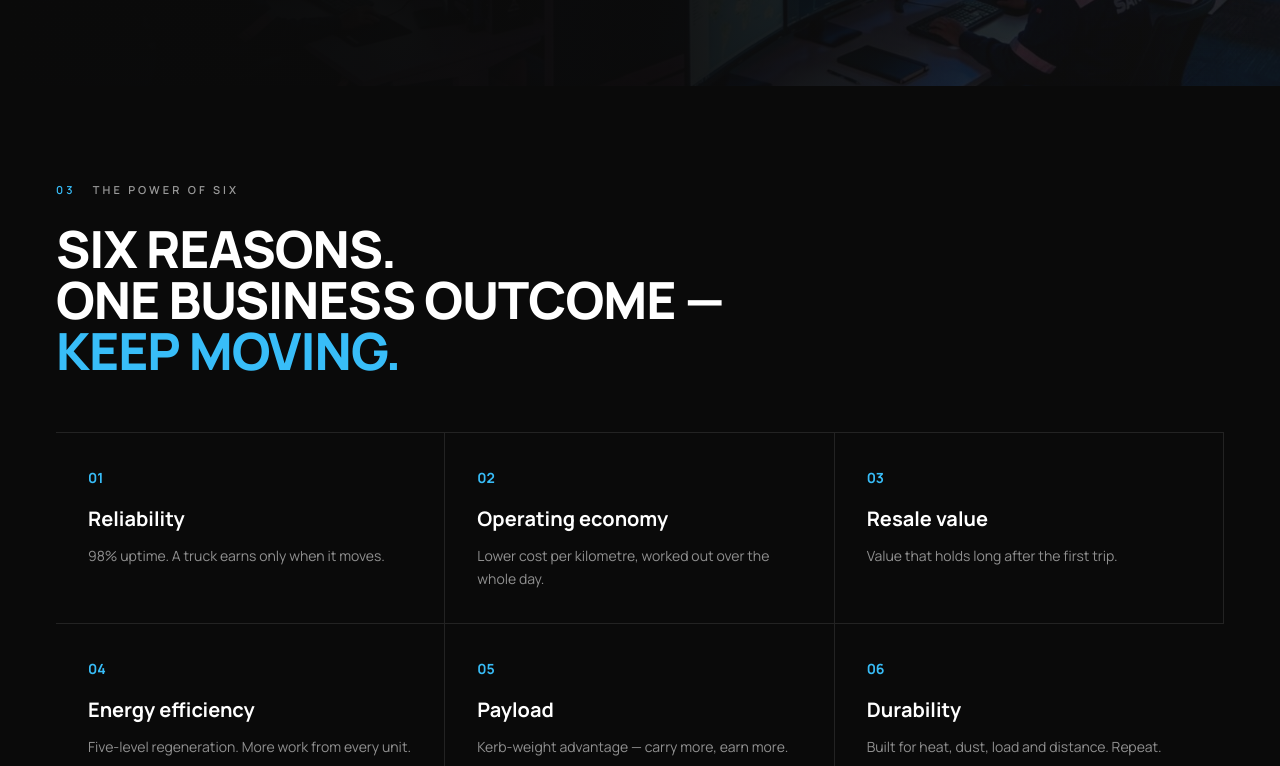
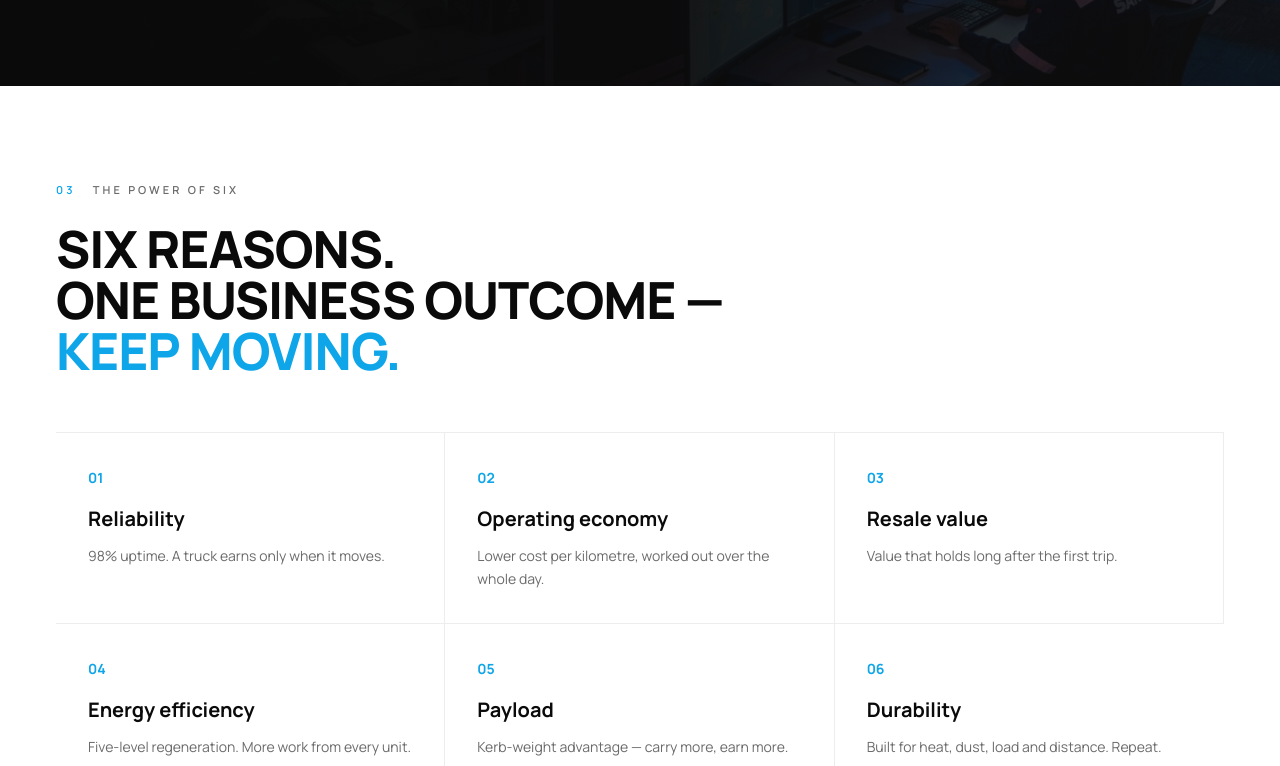
Before and after one commit to infabioinc/sanyv5, a React (Vite) app: page / in a window 1280 px wide. Shown: the part 2034-2800 px from the top of the page. Built offline with nearby package versions, Linux system fonts and the light colour scheme.

Commit message:
v5: light Scandinavian base — flip body + trucks/applications/power sections to white; keep hero + economics dark as cinematic breaks

```diff
--- a/src/components/Applications.jsx
+++ b/src/components/Applications.jsx
@@ -2,11 +2,11 @@ import { applications } from '../data/site'
 
 export default function Applications() {
   return (
-    <section id="applications" className="border-y border-white/10 bg-sany-black text-white">
+    <section id="applications" className="border-y border-sany-mist bg-white text-sany-black">
       <div className="mx-auto max-w-site section-pad py-14">
         <div className="flex flex-col gap-6 md:flex-row md:items-center md:justify-between">
-          <p className="eyebrow text-white/70">Proven in Indian operations</p>
-          <p className="max-w-md text-sm text-white/50">
+          <p className="eyebrow text-sany-steel">Proven in Indian operations</p>
+          <p className="max-w-md text-sm text-sany-steel">
             Deployed across the sectors that move India — from cement and steel to
             coal, ports and beyond.
           </p>
@@ -15,9 +15,9 @@ export default function Applications() {
         <ul className="mt-8 flex flex-wrap gap-x-2 gap-y-3 text-2xl font-bold tracking-tight sm:text-3xl md:text-4xl">
           {applications.map((a, i) => (
             <li key={a} className="flex items-center">
-              <span className="text-white/85 transition-colors hover:text-white">{a}</span>
+              <span className="text-sany-black transition-colors hover:text-sany-sky-deep">{a}</span>
               {i < applications.length - 1 && (
-                <span className="mx-3 text-sany-sky md:mx-4">/</span>
+                <span className="mx-3 text-sany-sky-deep md:mx-4">/</span>
               )}
             </li>
           ))}
--- a/src/components/PowerOfSix.jsx
+++ b/src/components/PowerOfSix.jsx
@@ -2,28 +2,28 @@ import { powerOfSix } from '../data/site'
 
 export default function PowerOfSix() {
   return (
-    <section id="power" className="bg-sany-black text-white">
+    <section id="power" className="bg-white text-sany-black">
       <div className="mx-auto max-w-site section-pad py-16 lg:py-24">
         <div className="max-w-2xl">
-          <p className="eyebrow mb-6">
-            <span className="mr-3 text-sany-sky">03</span> The power of six
+          <p className="eyebrow mb-6 text-sany-steel">
+            <span className="mr-3 text-sany-sky-deep">03</span> The power of six
           </p>
           <h2 className="display text-4xl sm:text-5xl md:text-[3.2rem]">
             Six reasons.
             <br />
-            One business outcome — <span className="text-sany-sky">keep moving.</span>
+            One business outcome — <span className="text-sany-sky-deep">keep moving.</span>
           </h2>
         </div>
 
-        <div className="mt-14 grid grid-cols-1 border-t border-white/10 sm:grid-cols-2 lg:grid-cols-3">
+        <div className="mt-14 grid grid-cols-1 border-t border-sany-mist sm:grid-cols-2 lg:grid-cols-3">
           {powerOfSix.map((p, i) => (
             <div
               key={p.n}
-              className="group border-b border-white/10 p-8 transition-colors hover:bg-sany-ink sm:[&:nth-child(odd)]:border-r lg:[&:nth-child(3n+1)]:border-r lg:[&:nth-child(3n+2)]:border-r"
+              className="group border-b border-sany-mist p-8 transition-colors hover:bg-sany-fog sm:[&:nth-child(odd)]:border-r lg:[&:nth-child(3n+1)]:border-r lg:[&:nth-child(3n+2)]:border-r"
             >
-              <span className="text-sm font-bold text-sany-sky">{p.n}</span>
+              <span className="text-sm font-bold text-sany-sky-deep">{p.n}</span>
               <h3 className="mt-4 text-xl font-bold">{p.title}</h3>
-              <p className="mt-3 text-sm leading-relaxed text-white/55">{p.copy}</p>
+              <p className="mt-3 text-sm leading-relaxed text-sany-steel">{p.copy}</p>
             </div>
           ))}
         </div>
--- a/src/components/ThreeTrucks.jsx
+++ b/src/components/ThreeTrucks.jsx
@@ -3,13 +3,13 @@ import { ArrowRight } from './Icons'
 
 export default function ThreeTrucks() {
   return (
-    <section id="trucks" className="bg-sany-black text-white">
+    <section id="trucks" className="bg-white text-sany-black">
       <div className="mx-auto max-w-site section-pad py-16 lg:py-24">
         {/* header row */}
         <div className="flex flex-col gap-8 md:flex-row md:items-end md:justify-between">
           <div>
-            <p className="eyebrow mb-6">
-              <span className="mr-3 text-sany-sky">05</span> Our trucks
+            <p className="eyebrow mb-6 text-sany-steel">
+              <span className="mr-3 text-sany-sky-deep">05</span> Our trucks
             </p>
             <h2 className="display text-4xl sm:text-5xl md:text-[3.4rem]">
               <span className="block">Three trucks.</span>
@@ -17,11 +17,11 @@ export default function ThreeTrucks() {
             </h2>
           </div>
           <div className="max-w-sm md:text-right">
-            <p className="text-sm leading-relaxed text-white/60">
+            <p className="text-sm leading-relaxed text-sany-steel">
               Different operations demand different solutions. The SANY electric
               range is built around real work.
             </p>
-            <a href="#applications" className="link-arrow mt-5 text-white hover:text-sany-sky md:justify-end">
+            <a href="#applications" className="link-arrow mt-5 text-sany-black hover:text-sany-sky-deep md:justify-end">
               Explore all trucks
               <ArrowRight />
             </a>
@@ -29,43 +29,43 @@ export default function ThreeTrucks() {
         </div>
 
         {/* truck cards */}
-        <div className="mt-12 grid grid-cols-1 gap-px overflow-hidden rounded-sm bg-white/10 md:grid-cols-3">
+        <div className="mt-12 grid grid-cols-1 gap-px overflow-hidden rounded-sm border border-sany-mist bg-sany-mist md:grid-cols-3">
           {trucks.map((t) => (
-            <article key={t.model} className="group relative flex flex-col bg-sany-black">
-              <div className="relative aspect-[16/10] overflow-hidden bg-sany-ink">
+            <article key={t.model} className="group relative flex flex-col bg-white">
+              <div className="relative aspect-[16/10] overflow-hidden bg-sany-mist">
                 <img
                   src={t.image}
                   alt={`SANY ${t.model} — ${t.range}`}
                   className="h-full w-full object-cover transition-transform duration-700 group-hover:scale-[1.04]"
                 />
                 {t.flagship && (
-                  <span className="absolute left-4 top-4 bg-sany-red px-2.5 py-1 text-[10px] font-bold uppercase tracking-[0.16em]">
+                  <span className="absolute left-4 top-4 bg-sany-red px-2.5 py-1 text-white text-[10px] font-bold uppercase tracking-[0.16em]">
                     Flagship
                   </span>
                 )}
                 <div className="absolute inset-x-0 bottom-0 h-1/2 bg-gradient-to-t from-black/80 to-transparent" />
-                <span className="absolute bottom-4 left-4 text-3xl font-extrabold tracking-wide">
+                <span className="absolute bottom-4 left-4 text-3xl font-extrabold tracking-wide text-white">
                   {t.model}
                 </span>
               </div>
 
               <div className="flex flex-1 flex-col p-6">
-                <p className="whitespace-pre-line text-sm text-white/70">{t.role}</p>
+                <p className="whitespace-pre-line text-sm text-sany-steel">{t.role}</p>
 
-                <dl className="mt-6 grid grid-cols-3 gap-2 border-t border-white/10 pt-5 text-center">
+                <dl className="mt-6 grid grid-cols-3 gap-2 border-t border-sany-mist pt-5 text-center">
                   {[
                     ['Battery', t.battery],
                     ['Motor', t.power],
                     ['Range', t.reach],
                   ].map(([k, v]) => (
                     <div key={k}>
-                      <dt className="text-[10px] uppercase tracking-[0.14em] text-white/40">{k}</dt>
+                      <dt className="text-[10px] uppercase tracking-[0.14em] text-sany-steel">{k}</dt>
                       <dd className="mt-1 text-base font-bold tabular-nums">{v}</dd>
                     </div>
                   ))}
                 </dl>
 
-                <a href={t.href} className="link-arrow mt-6 text-white hover:text-sany-sky">
+                <a href={t.href} className="link-arrow mt-6 text-sany-black hover:text-sany-sky-deep">
                   Explore
                   <ArrowRight />
                 </a>
--- a/src/index.css
+++ b/src/index.css
@@ -11,7 +11,7 @@ html {
 }
 
 body {
-  @apply bg-sany-black text-white font-sans antialiased;
+  @apply bg-white text-sany-black font-sans antialiased;
   margin: 0;
   text-rendering: optimizeLegibility;
 }
```
